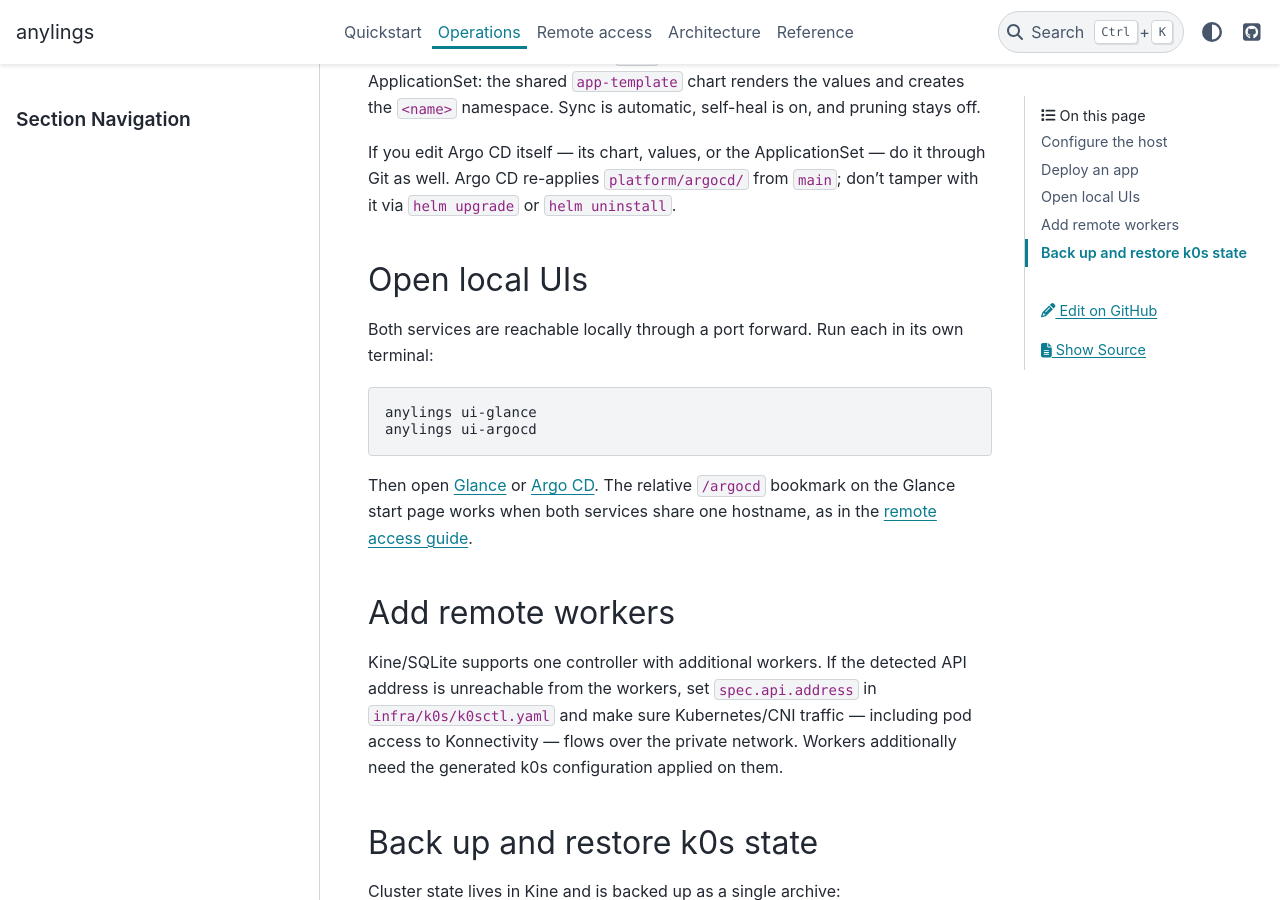
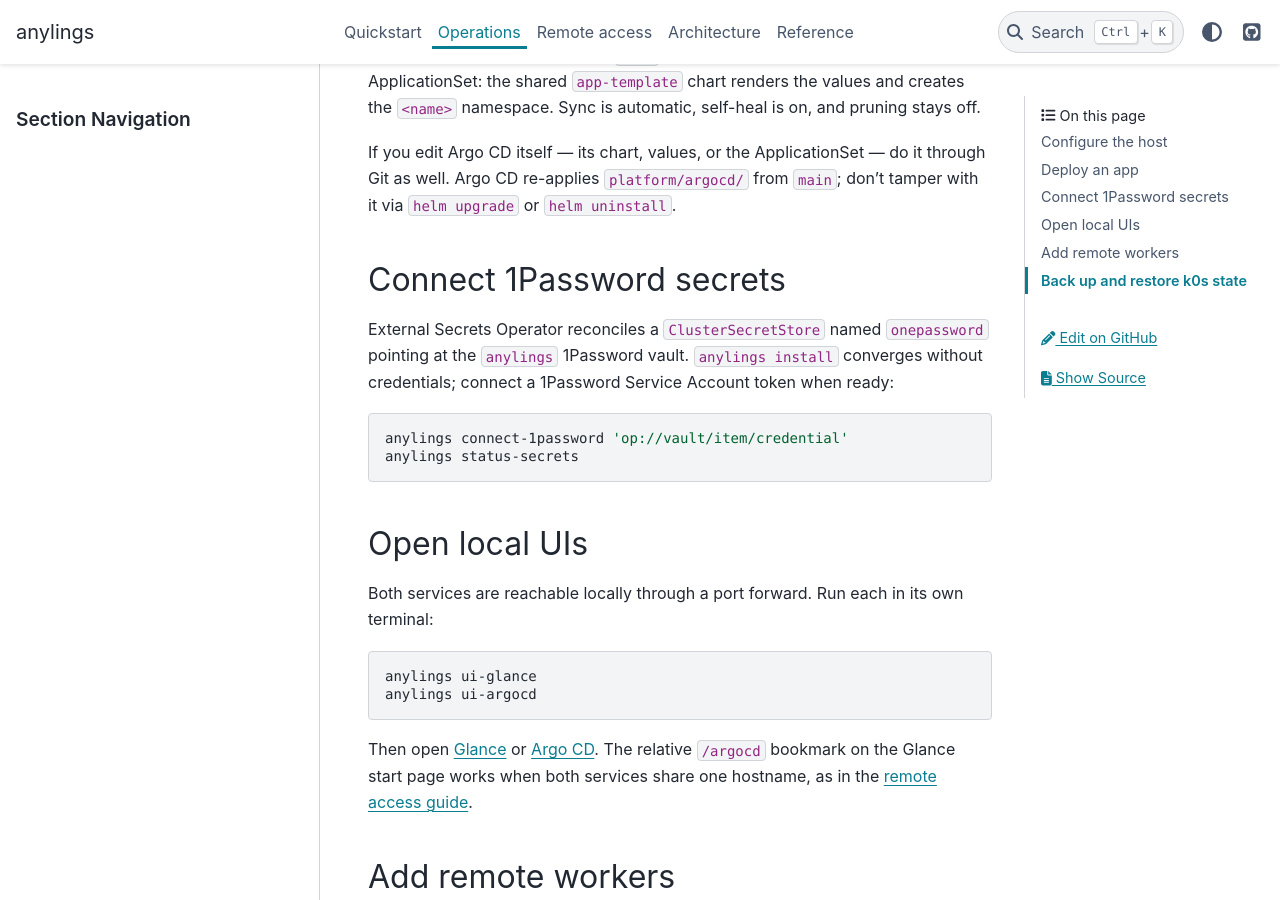
Before and after one commit to PsiACE/anylings, a Sphinx documentation site: the page built from docs/operations.md, in a window 1280 px wide and 900 px high, scrolled down 565 px. Built offline with Sphinx 7.4.7 and the PyData theme 0.15.4, drawn with Linux system fonts in a browser that asks for light colours.

Commit message:
docs: document External Secrets Operator and add sync-wave

````diff
--- a/docs/operations.md
+++ b/docs/operations.md
@@ -23,6 +23,17 @@ and pruning stays off.
 If you edit Argo CD itself — its chart, values, or the ApplicationSet — do it
 through Git as well. Argo CD re-applies `platform/argocd/` from `main`; don't
 tamper with it via `helm upgrade` or `helm uninstall`.
+
+## Connect 1Password secrets
+
+External Secrets Operator reconciles a `ClusterSecretStore` named `onepassword`
+pointing at the `anylings` 1Password vault. `anylings install` converges without
+credentials; connect a 1Password Service Account token when ready:
+
+```sh
+anylings connect-1password 'op://vault/item/credential'
+anylings status-secrets
+```
 
 ## Open local UIs
 
````
Also changed, not shown: docs/architecture.md (+1 -0 lines), docs/reference.md (+2 -1 lines), 1 other file.
